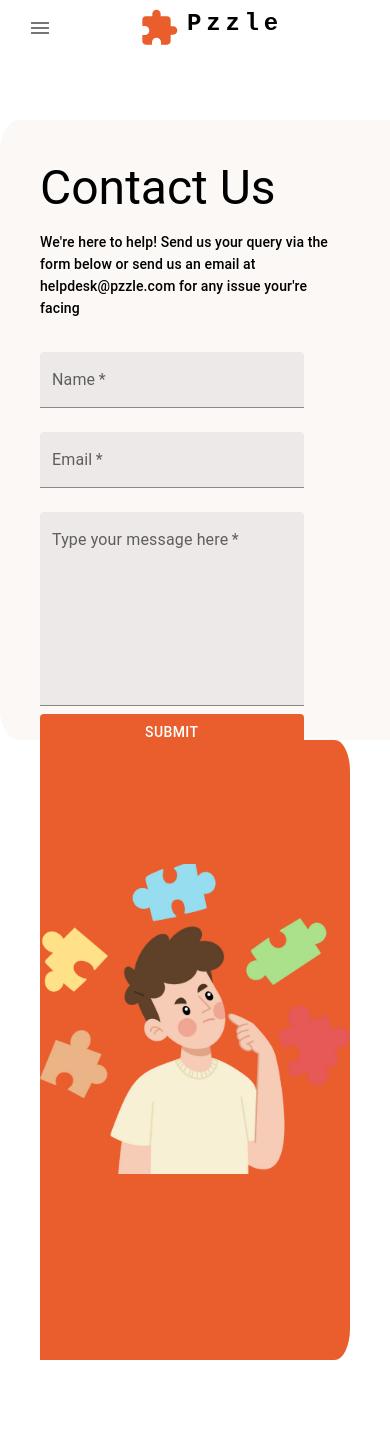
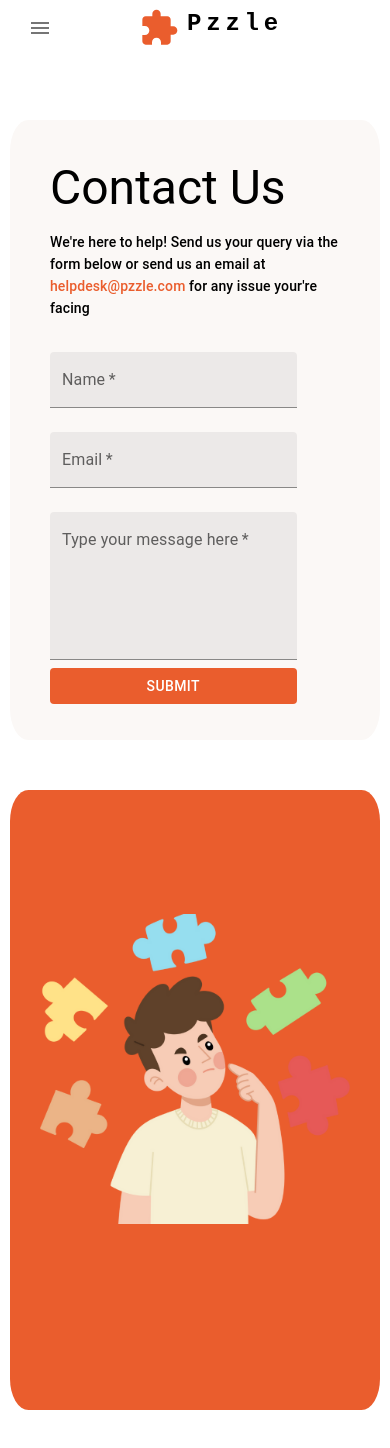
Before and after one commit to keeks-mtl/pzzle, a React (Create React App) app: page /contact in a window 390 px wide. Shown: the top 1448 px of the page. Before the commit the page ends 1360 px from the top, so only its background shows below. Built offline with nearby package versions, Linux system fonts and the light colour scheme.

Commit message:
fix responsiveness on contact page

```diff
--- a/src/App.css
+++ b/src/App.css
@@ -22,3 +22,24 @@ a {
 .orange-link {
   color: #ea5d2d;
 }
+
+
+@media (max-width:600px) {
+  .contact-box, .contact-image-box  {
+    border-radius: 5%;
+    margin: 0px 10px 50px 10px
+  }
+}
+
+@media screen and (min-width: 601px) {
+  .contact-box  {
+    border-top-left-radius: 5%;
+    border-bottom-left-radius: 5%;
+    margin-left: 10px;
+  }
+  .contact-image-box{
+    margin-right: 10px;
+    border-top-right-radius: 5%;
+    border-bottom-right-radius: 5%;
+  }
+}
--- a/src/Components/Contact.js
+++ b/src/Components/Contact.js
@@ -6,22 +6,21 @@ const Contact = () => {
   return (
     <>
       <Grid container justifyContent="center" mt={8}>
-        <Grid item sm={5} lg={3}>
+        <Grid item xs={12} sm={6} lg={5} xl={3}>
           <Box
             p={5}
             sx={{
               height: "540px",
               backgroundColor: "#fbf8f6",
-              borderTopLeftRadius: "5%",
-              borderBottomLeftRadius: "5%",
               textAlign: "left",
             }}
+            className="contact-box"
           >
             <Typography variant="h3">Contact Us</Typography>
             <Typography variant="subtitle2" sx={{ mt: 2, mb: 2 }}>
               We're here to help! Send us your query via the form below or send
               us an email at{" "}
-              <a href="mailto:helpdesk@pzzle.com">helpdesk@pzzle.com</a> for any
+              <a href="mailto:helpdesk@pzzle.com" className="orange-link">helpdesk@pzzle.com</a> for any
               issue your're facing
             </Typography>
             <FormControl sx={{width: "85%"}}>
@@ -47,8 +46,8 @@ const Contact = () => {
                 variant="filled"
                 margin="normal"
                 multiline
-                rows={7}
-                maxRows={7}
+                rows={5}
+                maxRows={5}
                 sx={{  resize: "none" }}
               ></TextField>
               <Button    variant="contained"
@@ -57,13 +56,12 @@ const Contact = () => {
             </FormControl>
           </Box>
         </Grid>
-        <Grid item sm={5} lg={3}>
+        <Grid item xs={12} sm={6} lg={5} xl={3}>
           <Box
+          className="contact-image-box"
             sx={{
               height: "620px",
               backgroundColor: "#ea5d2d",
-              borderTopRightRadius: "5%",
-              borderBottomRightRadius: "5%",
             }}
           >
             <img
```
